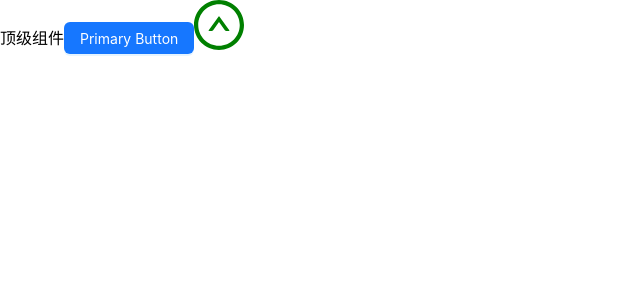
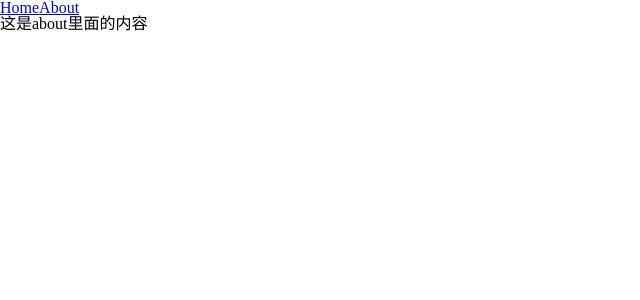
Before and after one commit to pepperGQ/mini-management, a React (Vite) app: page /about in a window 1280 px wide. Shown: the top 300 px of the page, without its empty margins (0-640 px from the left). Built offline with nearby package versions, Linux system fonts and the light colour scheme.

Commit message:
“旧版本路由配置-路由组件”

```diff
--- a/src/App.tsx
+++ b/src/App.tsx
@@ -1,6 +1,6 @@
 import { useState } from 'react'
-import { Button } from 'antd';
-import{UpCircleOutlined} from '@ant-design/icons'
+
+import {Outlet,Link} from 'react-router-dom'
 
 
 
@@ -9,9 +9,11 @@
 
   return (
     <>
-      <div>顶级组件
-      <Button type="primary">Primary Button</Button>
-      <UpCircleOutlined style={{fontSize: '50px',color:'green'}}/>
+      <div>
+        <Link to='/home'>Home</Link>
+        <Link  to='/about'>About</Link>
+        {/* 路由占位组件 */}
+        <Outlet></Outlet>
       </div>
     </>
   )
--- a/src/main.tsx
+++ b/src/main.tsx
@@ -11,11 +11,13 @@
 import '@/assets/styles/global.scss'
 
 // 组件样式
-import App from './App.tsx'
+// import App from './App.tsx'
+import Router from './router'
 
 
 ReactDOM.createRoot(document.getElementById('root') as HTMLElement).render(
   <React.StrictMode>
-    <App />
+    {/* <App /> */}
+    <Router/>
   </React.StrictMode>,
 )
--- /dev/null
+++ b/src/router/index.tsx
@@ -0,0 +1,25 @@
+import App from '../App'
+import Home from '../views/Home'
+import About from '../views/about'
+import { BrowserRouter,Routes,Route,Navigate } from 'react-router-dom'
+// 两种路由模式的组件：BrowserRouter(History模式)， HashRouter(Hash模式)
+
+// const baseRouer = ()=>{
+//     return ()
+// }
+
+// 以上写法可以简写为：
+const baseRouer = ()=>(
+    <BrowserRouter>
+        <Routes>
+            <Route path='/' element={<App/>}>
+                {/* 配置 用户访问/的时候，重定向到/home路径 */}
+                <Route path='/' element={<Navigate to='/home'/>}></Route>
+                <Route path='/home' element={<Home/>}></Route>
+                <Route path='/about' element={<About/>}></Route>
+            </Route>
+        </Routes>
+    </BrowserRouter>
+)
+
+export default baseRouer
--- /dev/null
+++ b/src/views/About.tsx
@@ -0,0 +1,13 @@
+
+
+
+
+const About = ()=>{
+    return(
+        <div className='about'>
+            <p>这是about里面的内容</p>
+        </div>
+    )
+}
+
+export default About
--- /dev/null
+++ b/src/views/Home.tsx
@@ -0,0 +1,13 @@
+
+
+
+
+const View = ()=>{
+    return(
+        <div className='home'>
+            <p>这是home里面的内容</p>
+        </div>
+    )
+}
+
+export default View
```
Also changed, not shown: 1 other file (tests, documents, lock files or other folders).
